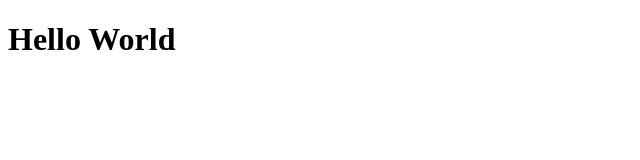
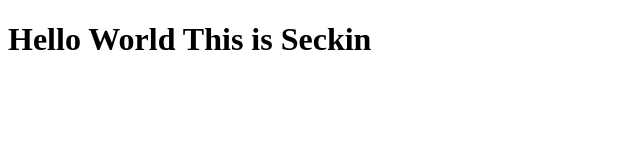
Before and after one commit to SeckinTataroglu/jsTest, a plain HTML site: page index.html in a window 1280 px wide. Shown: the whole page, without its empty margins (0-640 px from the left). Drawn offline with Linux system fonts and the light colour scheme.

Commit message:
second commit

```diff
--- a/index.html
+++ b/index.html
@@ -6,7 +6,7 @@
     <title>Document</title>
 </head>
 <body>
-    <h1>Hello World</h1>
+    <h1>Hello World This is Seckin</h1>
 
 
 
```
